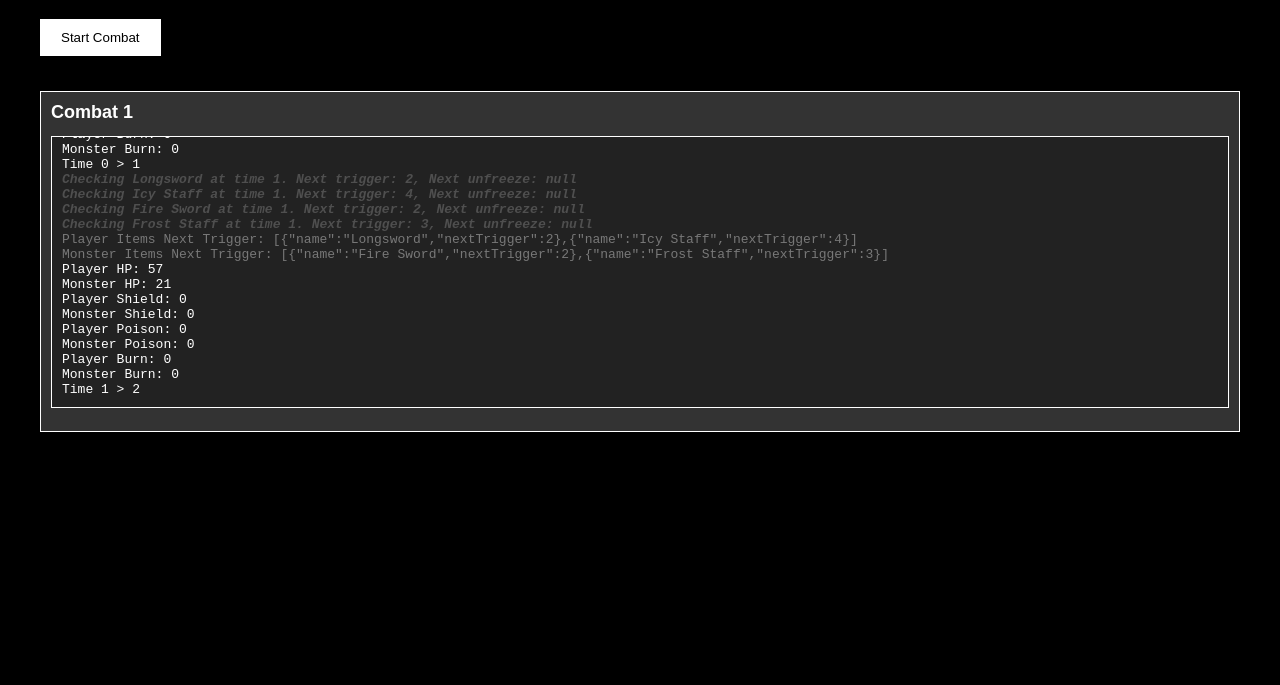
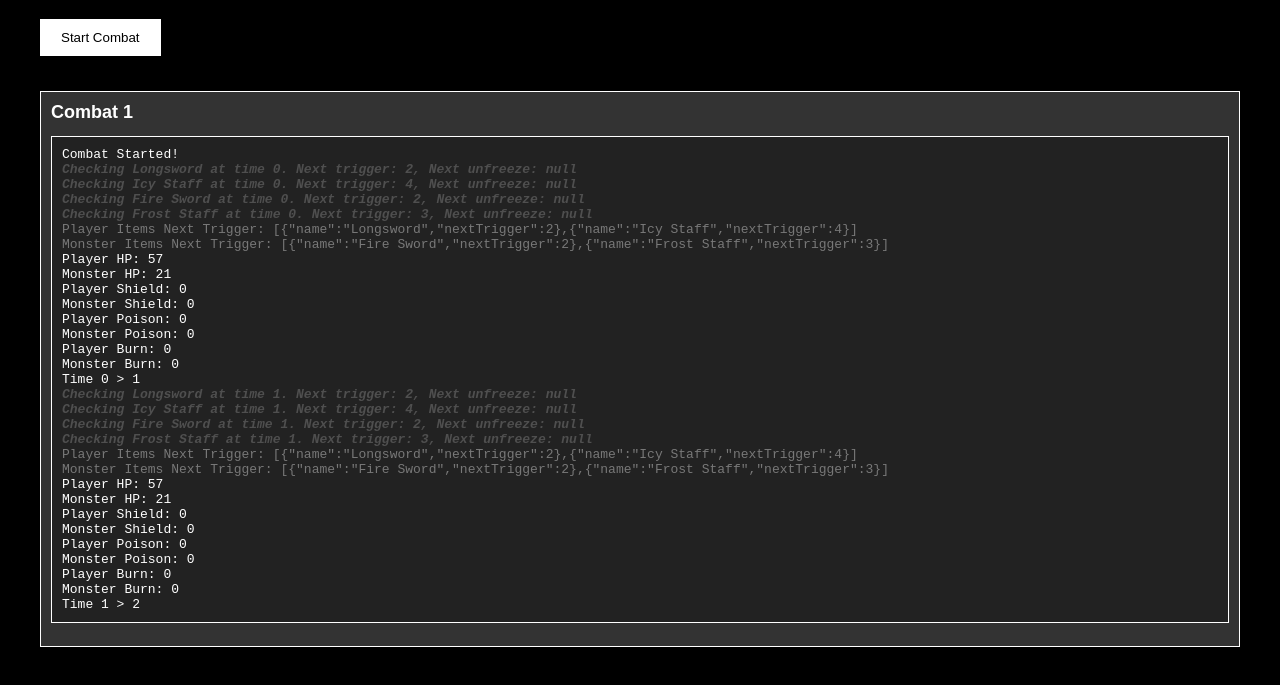
Before and after one commit to califhornya/echo-chamber, a plain HTML site: page index.html in a window 1280 px wide. Both pictures are taken after a click on the button "Start Combat". Shown: the part 101-786 px from the top of the page. Drawn offline with Linux system fonts and the light colour scheme.

Commit message:
update 0.0.1

```diff
--- a/style.css
+++ b/style.css
@@ -54,7 +54,7 @@ button:hover {
   border: 1px solid white;
   overflow-y: auto; /* Enable scrolling if content exceeds max-height */
   white-space: pre-wrap; /* Preserve whitespace and line breaks */
-  max-height: 250px; /*Prevent the log box from growing indefinitely*/
+  max-height: 800px; /*Prevent the log box from growing indefinitely*/
   transition: max-height 0.3s ease; /* Smooth height transition */
 }
 
```
